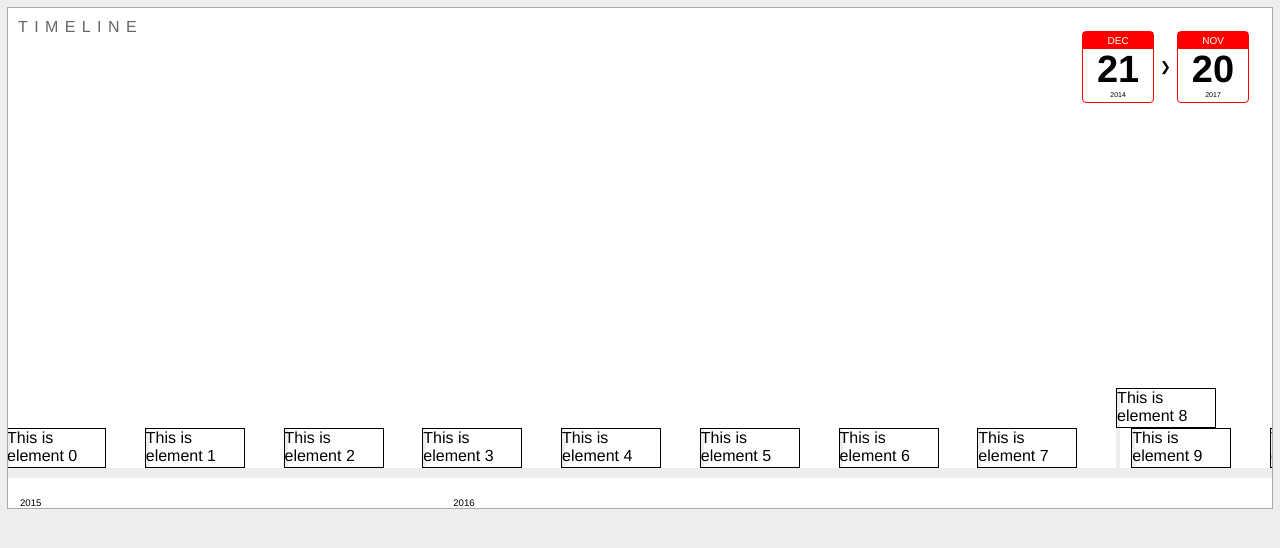
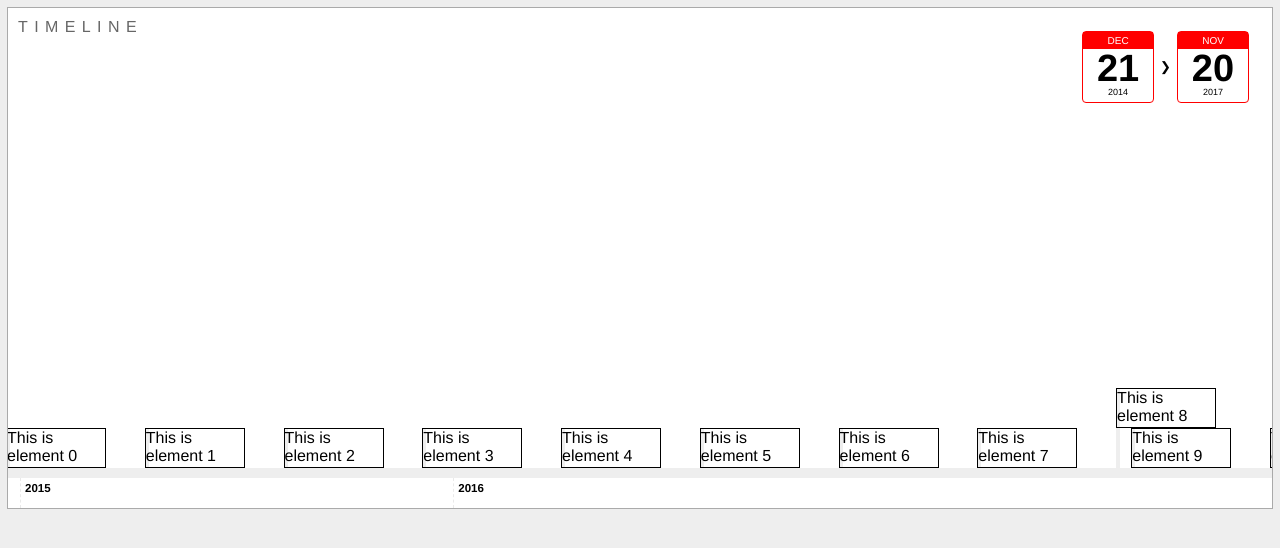
Before and after one commit to evitolins/timeliner, a website: page example.html in a window 1280 px wide. Drawn offline with Linux system fonts and the light colour scheme.

Commit message:
Added extra style to grid labels

```diff
--- a/css/timeline.css
+++ b/css/timeline.css
@@ -40,11 +40,29 @@ body {
 
 .viewport .grid {
   position: absolute;
+  height: 30px;
+  bottom: 0;
   left: 0;
   right: 0;
-  bottom: 0;
+  pointer-events: none;
   font-size: 0.6em;
   text-transform: uppercase;
+
+}
+
+.viewport .grid-label {
+  position: absolute;
+  top: 0;
+  bottom: 0;
+  left: 0;
+  right: 0;
+  pointer-events: none;
+  font-size: 0.6em;
+  text-transform: uppercase;
+  font-weight: bold;
+  font-size: 1.2em;
+  border-left: 1px dashed #E9E9E9;
+  padding: 4px;
 }
 
 .timeline {
@@ -80,11 +98,11 @@ body {
 .date_day {
   font-size: 3.8em;
   font-weight: bold;
-  line-height: 1.1em;
+  line-height: 1em;
 }
 
 .date_year {
-  font-size: .7em;
+  font-size: .9em;
 }
 
 .milestone {
--- a/js/timeline.js
+++ b/js/timeline.js
@@ -260,6 +260,7 @@ TimelineView.prototype.updateGridData = function (min, max) {
         labelElem.style.position = 'absolute';
         labelElem.style.left = (percentLeft*100)+'%';
         labelElem.style.bottom = '0';
+        labelElem.className = 'grid-label';
         labelElem.innerHTML = data[ii].label;
         this.gridElem.appendChild(labelElem);
     }
```
